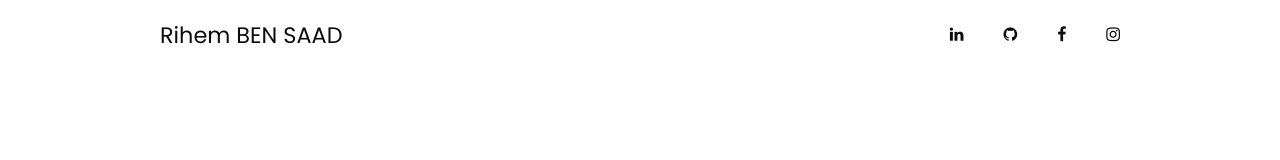
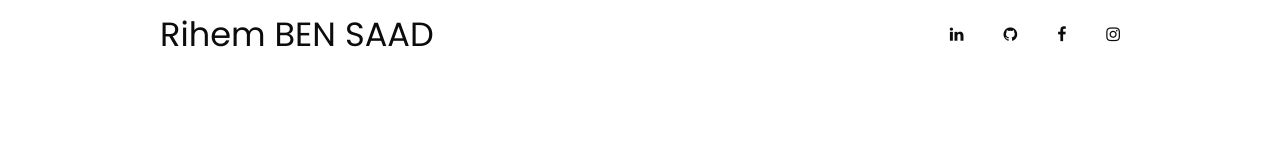
Before and after one commit to rihem-bensaad/Portfolio, a React (Create React App) app: page / in a window 1280 px wide. In both pictures the pointer is over the link "Rihem BEN SAAD". Shown: the top 160 px of the page. Built offline with nearby package versions, Linux system fonts and the light colour scheme.

Commit message:
hover name

```diff
--- a/src/components/Navbar/Navbar.scss
+++ b/src/components/Navbar/Navbar.scss
@@ -180,3 +180,7 @@ nav {
     display: block !important;
   }
 }
+.name:hover {
+  font-size: 150%
+  ;
+}
--- a/src/components/Navbar/Navbar.tsx
+++ b/src/components/Navbar/Navbar.tsx
@@ -5,7 +5,7 @@ export default function Navbar() {
       <section className="navigation">
   <div className="nav-container">
     <div className="brand">
-      <a href="#"> Rihem BEN SAAD</a>
+      <a className="name" href="#"> Rihem BEN SAAD</a>
     </div>
     <nav>
   <div className="nav-mobile">
```
